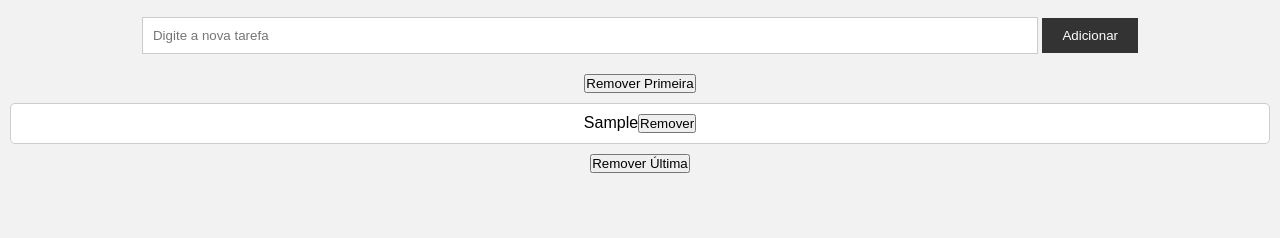
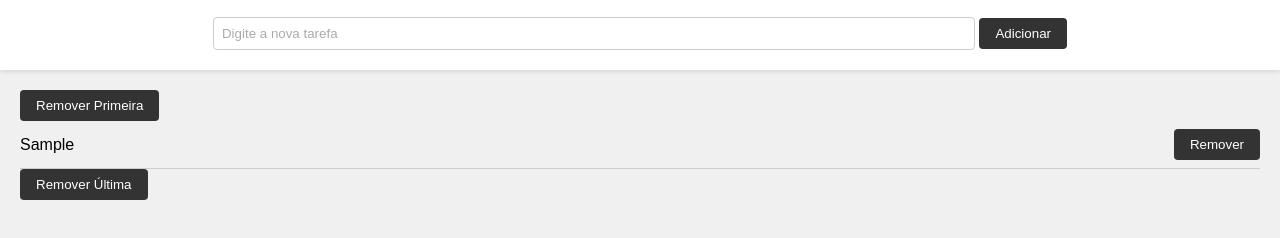
Before and after one commit to YagoFarah/Exercicio.html, a plain HTML site: page index.html in a window 1280 px wide. Both pictures are taken after typing "Sample" into the empty fields and a click on the button "Adicionar". Shown: the part 80-318 px from the top of the page. Drawn offline with Linux system fonts and the light colour scheme.

Commit message:
Arrumando o CSS

```diff
--- a/estilo.css
+++ b/estilo.css
@@ -1,57 +1,85 @@
-/* Reset de estilos para garantir consistência entre navegadores */
-* {
-    margin: 0;
-    padding: 0;
-    box-sizing: border-box;
-  }
-
-  /* Estilos gerais para o corpo do documento */
-  body {
-    font-family: Arial, sans-serif;
-    background-color: #f2f2f2;
+/* Reset de estilos básicos */
+body, h1, ul {
   margin: 0;
   padding: 0;
 }
 
-  /* Estilos para o cabeçalho */
+body {
+  font-family: Arial, sans-serif;
+  background-color: #f0f0f0;
+}
+
 h1 {
   text-align: center;
-    padding: 20px;
+  padding: 20px 0;
   background-color: #333;
-    color: white;
+  color: #fff;
 }
 
-  /* Estilos para o formulário */
 #formTarefa {
   text-align: center;
-    margin-top: 20px;
+  padding: 20px;
+  background-color: #fff;
+  box-shadow: 0 2px 4px rgba(0, 0, 0, 0.1);
 }
 
 #tarefaInput {
-    padding: 10px;
-    width: 70%;
+  padding: 8px;
   border: 1px solid #ccc;
+  border-radius: 4px;
+  width: 60%;
 }
 
-  #formTarefa button {
-    padding: 10px 20px;
+#tarefaInput::placeholder {
+  color: #aaa;
+}
+
+button {
+  padding: 8px 16px;
   background-color: #333;
-    color: white;
+  color: #fff;
   border: none;
+  border-radius: 4px;
   cursor: pointer;
 }
 
-  /* Estilos para a lista de tarefas */
-  #listaTarefas {
-    list-style: none;
-    margin-top: 20px;
-    text-align: center;
+button:hover {
+  background-color: #555;
 }
 
-  #listaTarefas li {
-    background-color: white;
-    padding: 10px;
-    margin: 10px;
-    border: 1px solid #ccc;
-    border-radius: 5px;
+ul {
+  list-style: none;
+  padding: 20px;
 }
+
+li {
+  padding: 8px 0;
+  border-bottom: 1px solid #ccc;
+  display: flex;
+  justify-content: space-between;
+  align-items: center;
+}
+
+li:last-child {
+  border-bottom: none;
+}
+
+/* Estilo para tarefas concluídas */
+.completed {
+  text-decoration: line-through;
+  opacity: 0.6;
+}
+
+/* Estilo para botão de exclusão */
+.delete-button {
+  background-color: #f44336;
+  color: #fff;
+  padding: 4px 8px;
+  border: none;
+  border-radius: 4px;
+  cursor: pointer;
+}
+
+.delete-button:hover {
+  background-color: #d32f2f;
+}
```
Lines whose indentation alone changed are shown as unchanged.
